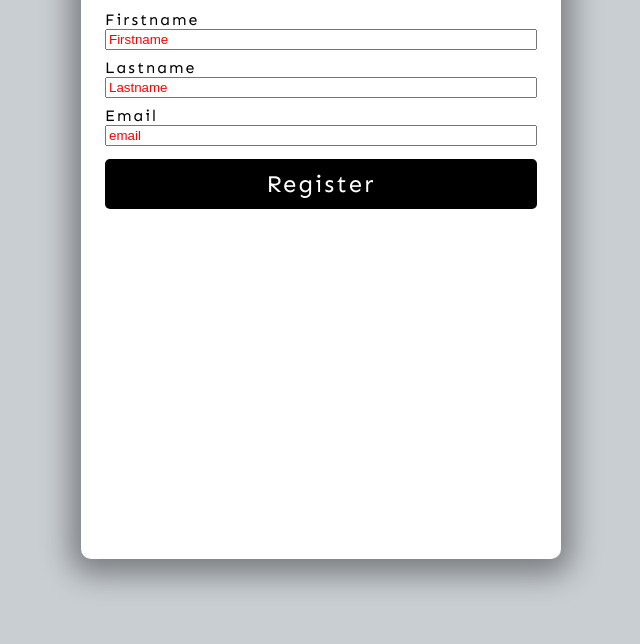
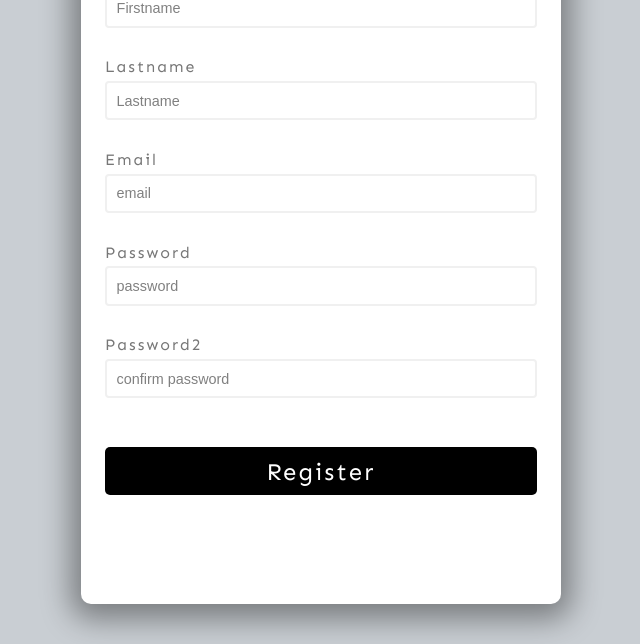
Before and after one commit to yvette809/registerForm, a plain HTML site: page index.html in a window 1280 px wide. Shown: the part 156-800 px from the top of the page, without its empty margins (319-959 px from the left). Drawn offline with Linux system fonts and the light colour scheme.

Commit message:
styles completed

```diff
--- a/index.html
+++ b/index.html
@@ -12,23 +12,41 @@
       <h1>Registration Form</h1>
 
       <!-- form -->
-      <form id="form">
+      <form id="form" class="form">
         <div class="form-control">
           <label for="firstname">Firstname</label>
-          <input type="firstname" id="firstname"  placeholder="Firstname"/>
+          <input type="text" id="firstname" placeholder="Firstname" />
+          <small>Error Message</small>
         </div>
-        <small></small>
 
         <div class="form-control">
           <label for="lastname">Lastname</label>
-            <input type="lastname" id="lastname"  placeholder="Lastname"/>
+          <input type="text" id="lastname" placeholder="Lastname" />
+          <small>Error Message</small>
         </div>
-          <small></small>
+
         <div class="form-control">
           <label for="email">Email</label>
-            <input type="email" id="email"  placeholder="email"/>
+          <input type="email" id="email" placeholder="email" />
+          <small>Error Message</small>
         </div>
-          <small></small>
+
+        <div class="form-control">
+          <label for="password">Password</label>
+          <input type="password" id="password" placeholder="password" />
+          <small>Error Message</small>
+        </div>
+
+        <div class="form-control">
+          <label for="password2">Password2</label>
+          <input
+            type="password"
+            id="password2"
+            placeholder="confirm password"
+          />
+          <small>Error Message</small>
+        </div>
+
         <button type="submit">Register</button>
       </form>
     </div>
--- a/style.css
+++ b/style.css
@@ -18,8 +18,8 @@ body{
 
 .container{
    width: 480px;
-   height: 630px;
-   background: white;
+   height: 720px;
+   background: #fff;
    display: flex;
    flex-direction: column;
    align-items: center;
@@ -28,37 +28,77 @@ body{
 
 }
 
-form{
+.form{
     width: 90%;
+
 }
 
-input{
-    width: 100%;
-    margin-bottom: 0.5rem;
+.form-control{
+    margin-bottom: 0.6rem;
+    padding-bottom: 1.25rem;
+    position: relative;
 }
 
-input::placeholder{
-    color: red;
+.form-control label{
+    color: #777;
+    display: block;
+    margin-bottom: 0.3rem;
 }
 
-button{
+.form-control input{
+    border: 2px solid #f0f0f0;
+    border-radius: 4px;
+    display: block;
+    width: 100%;
+    padding: 0.6rem;
+    font-size: 0.9rem;
+}
+
+.form-control input:focus{
+    outline: 0;
+}
+.form-control.success input{
+    border-color: #2ecc71;
+}
+
+.form-control.error input{
+    border-color: #e74c3c;
+}
+
+.form-control small{
+    color: #e74c3c;
+    position: absolute;
+    bottom: 0;
+    left: 0;
+    visibility: hidden;
+}
+
+.form-control.error small{
+    visibility: visible;
+}
+
+.form-control input::placeholder{
+    color: grey;
+}
+
+.form button{
     cursor: pointer;
     color: #fff;
     background-color: black;
     border: none;
     border-radius: 5px;
-    height: 50px;
+    padding: 0.6rem;
     width: 100%;
     font-size: 1.5rem;
     font-family: sen,sans-serif;
     letter-spacing: 2px;
-    margin-top: 5px;
+    margin-top: 1.2rem;
 }
 
-button:hover{
+.form button:hover{
     filter: contrast(200%);
     background-color: rgb(22,22,22);
 }
-button:focus{
+.form button:focus{
     outline: none;
 }
```
Lines whose indentation alone changed are shown as unchanged.
